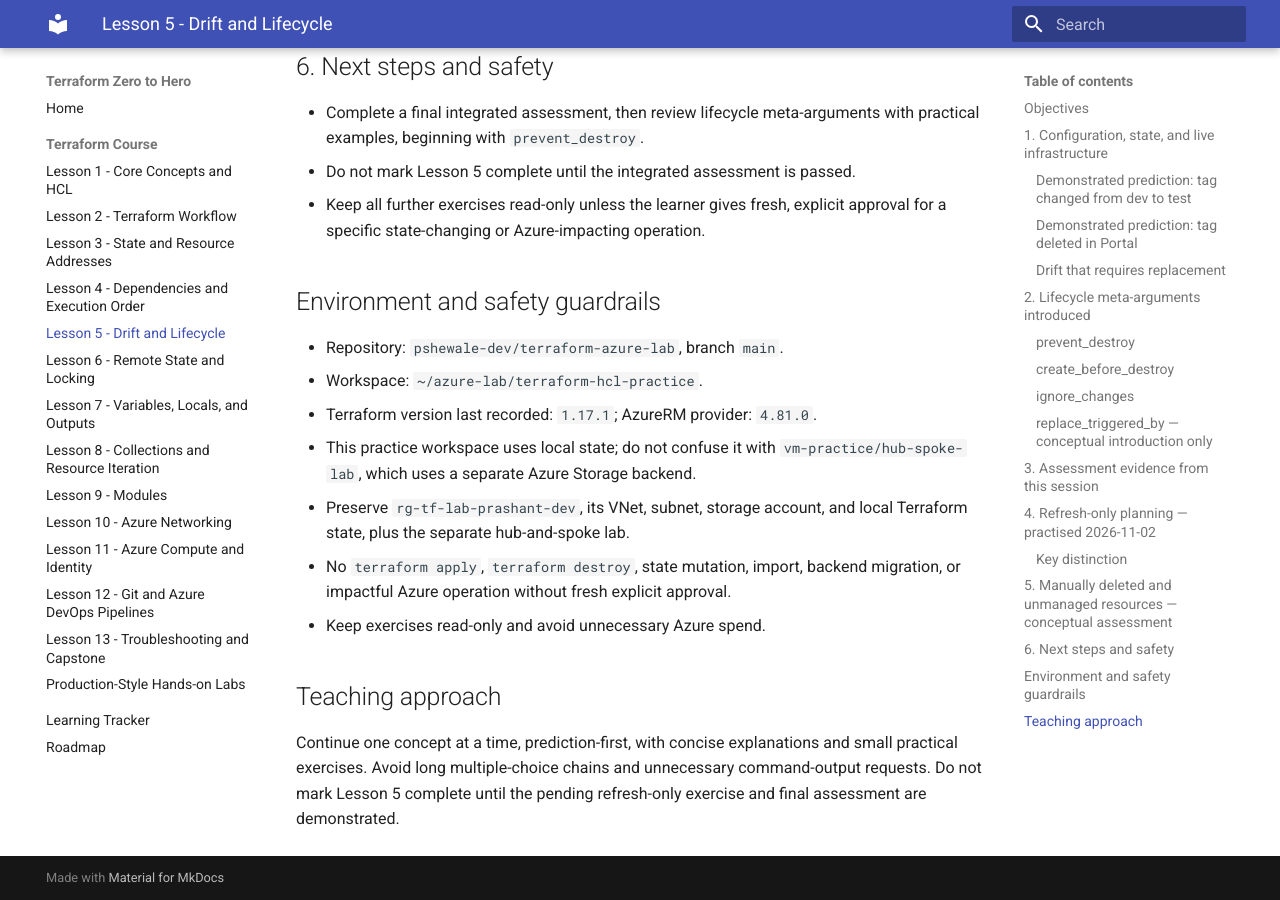
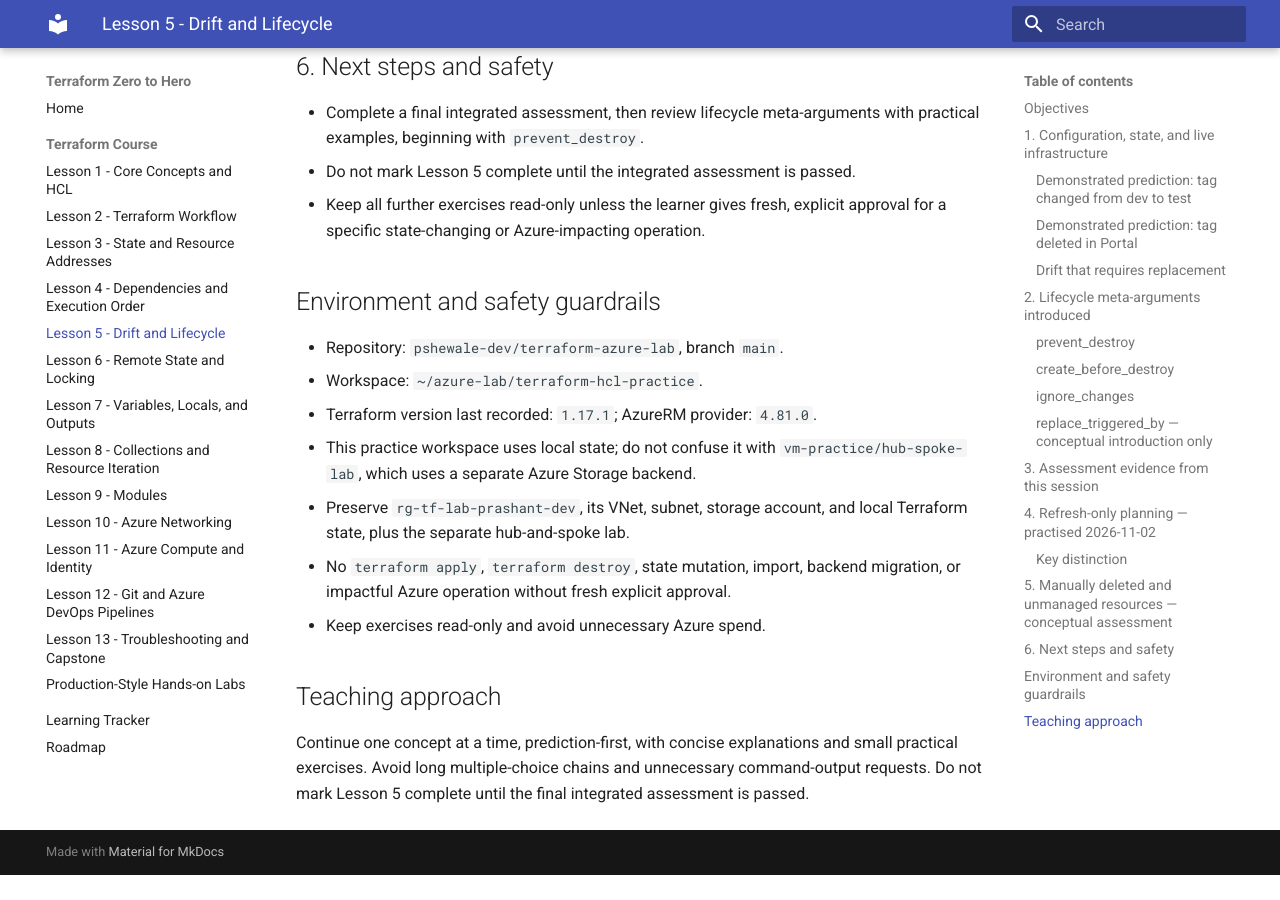
Before and after one commit to pshewale-dev/terraform-azure-lab, an MkDocs documentation site: the page built from docs/lesson-05-drift-lifecycle.md, in a window 1280 px wide and 900 px high, scrolled down 4751 px. Built offline with MkDocs 1.6.1 and Material for MkDocs 9.7.7, drawn with Linux system fonts in a browser that asks for light colours; after the commit the page ends 5626 px from its top, so only the background shows below that.

Commit message:
Align Lesson 5 next steps with completed refresh-only exercise

```diff
--- a/docs/lesson-05-drift-lifecycle.md
+++ b/docs/lesson-05-drift-lifecycle.md
@@ -138,4 +138,4 @@ On 2026-11-02, the learner ran both commands in `~/azure-lab/terraform-hcl-pract
 - Keep exercises read-only and avoid unnecessary Azure spend.
 
 ## Teaching approach
-Continue one concept at a time, prediction-first, with concise explanations and small practical exercises. Avoid long multiple-choice chains and unnecessary command-output requests. Do not mark Lesson 5 complete until the pending refresh-only exercise and final assessment are demonstrated.
+Continue one concept at a time, prediction-first, with concise explanations and small practical exercises. Avoid long multiple-choice chains and unnecessary command-output requests. Do not mark Lesson 5 complete until the final integrated assessment is passed.
```
